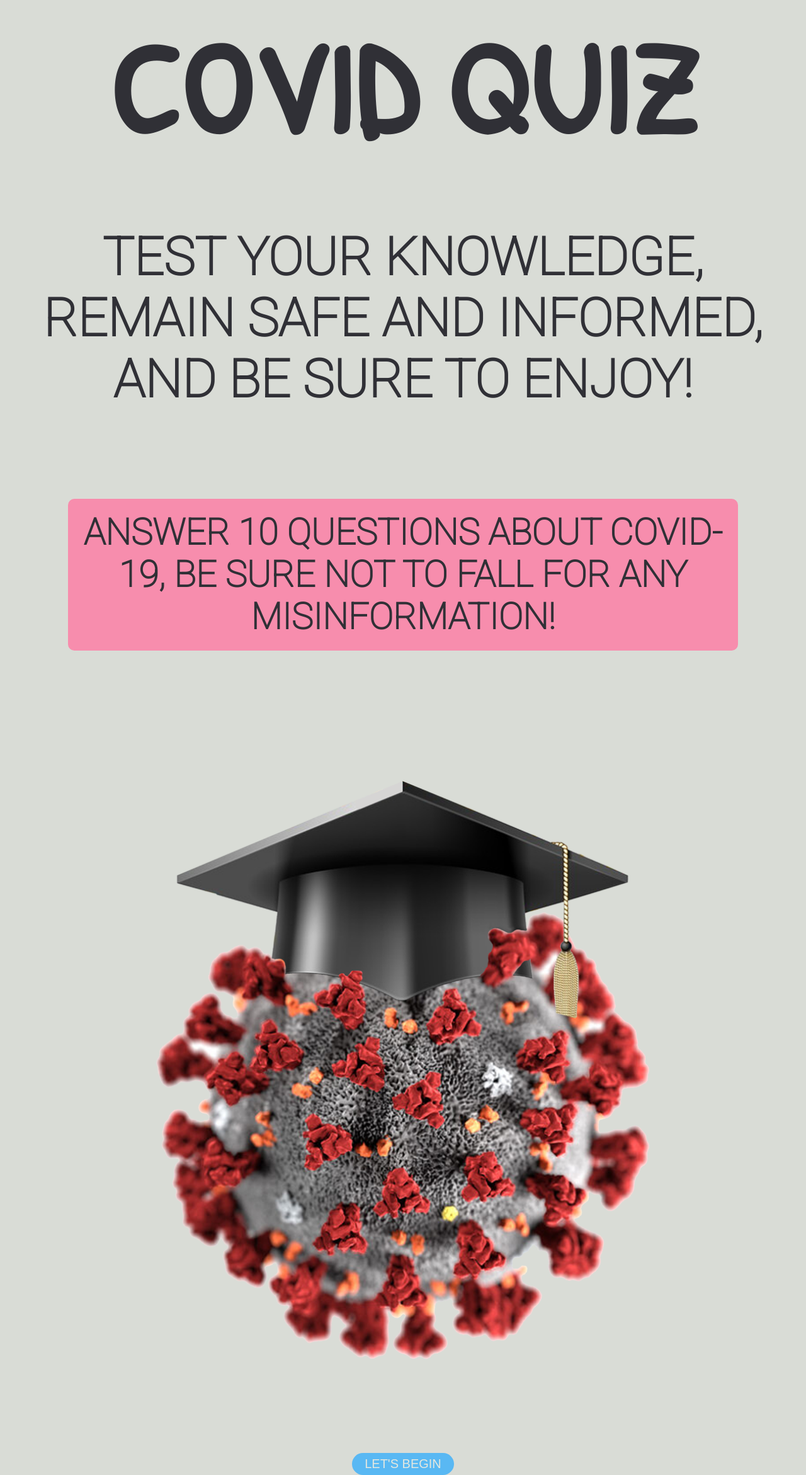
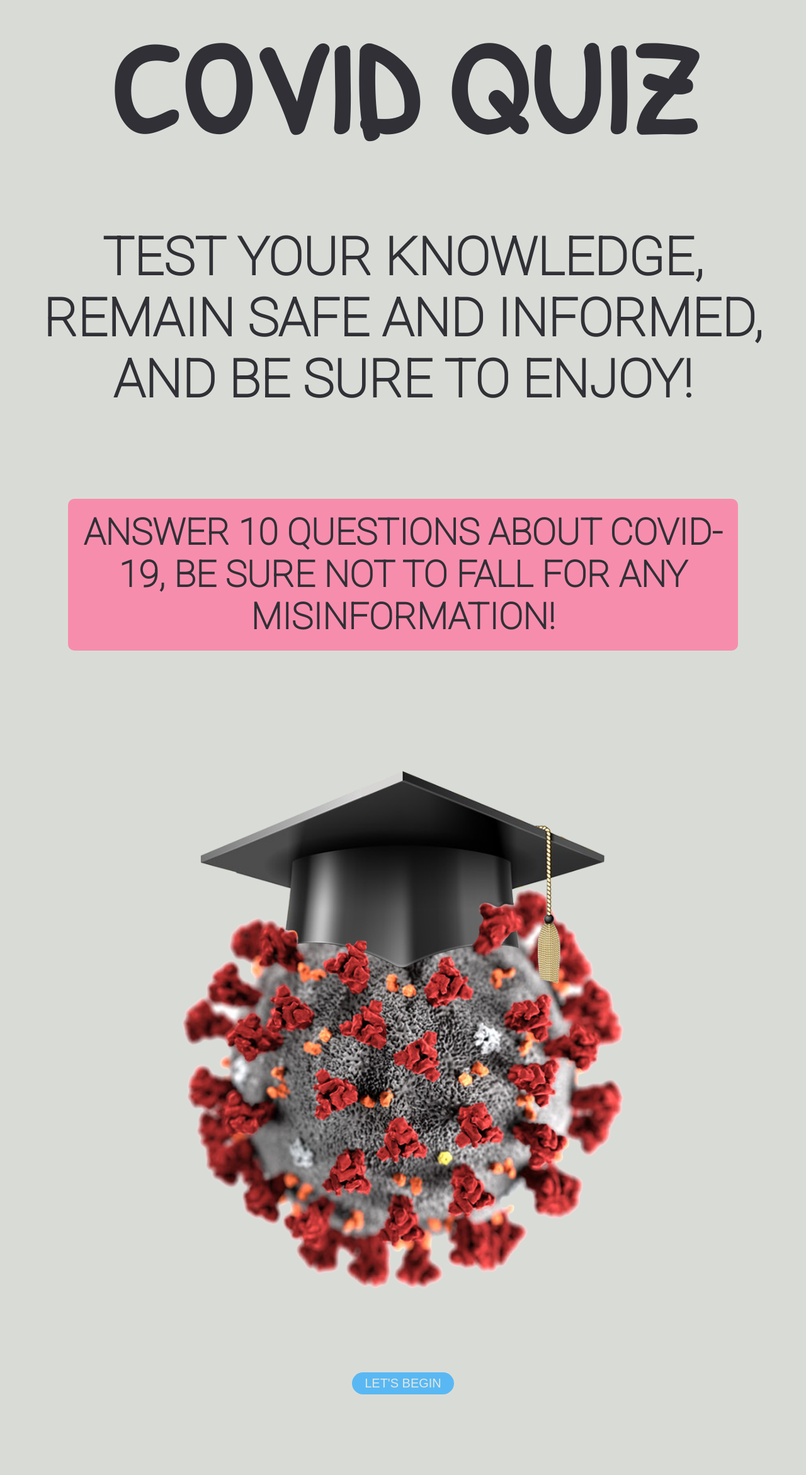
Before and after one commit to SantiagoVira/covid-quiz, a React (Create React App) app: page / in a window 1280 px wide. Shown: the whole page at 63% size. After the commit the page ends 2214 px from the top, so only its background shows below. Built offline with nearby package versions, Linux system fonts and the light colour scheme.

Commit message:
that but again

```diff
--- a/src/pages/Home/Home.css
+++ b/src/pages/Home/Home.css
@@ -5,7 +5,7 @@
     flex-direction: column;
 }
 .Home {
-    height: 95vh;
+    height: 85vh;
     justify-content: space-between;
     margin-bottom: auto;
 }
@@ -39,7 +39,7 @@
 }
 
 .logo-img {
-    width: 95vw;
+    width: 85vw;
 }
 .Home a {
     text-decoration: none;
```
